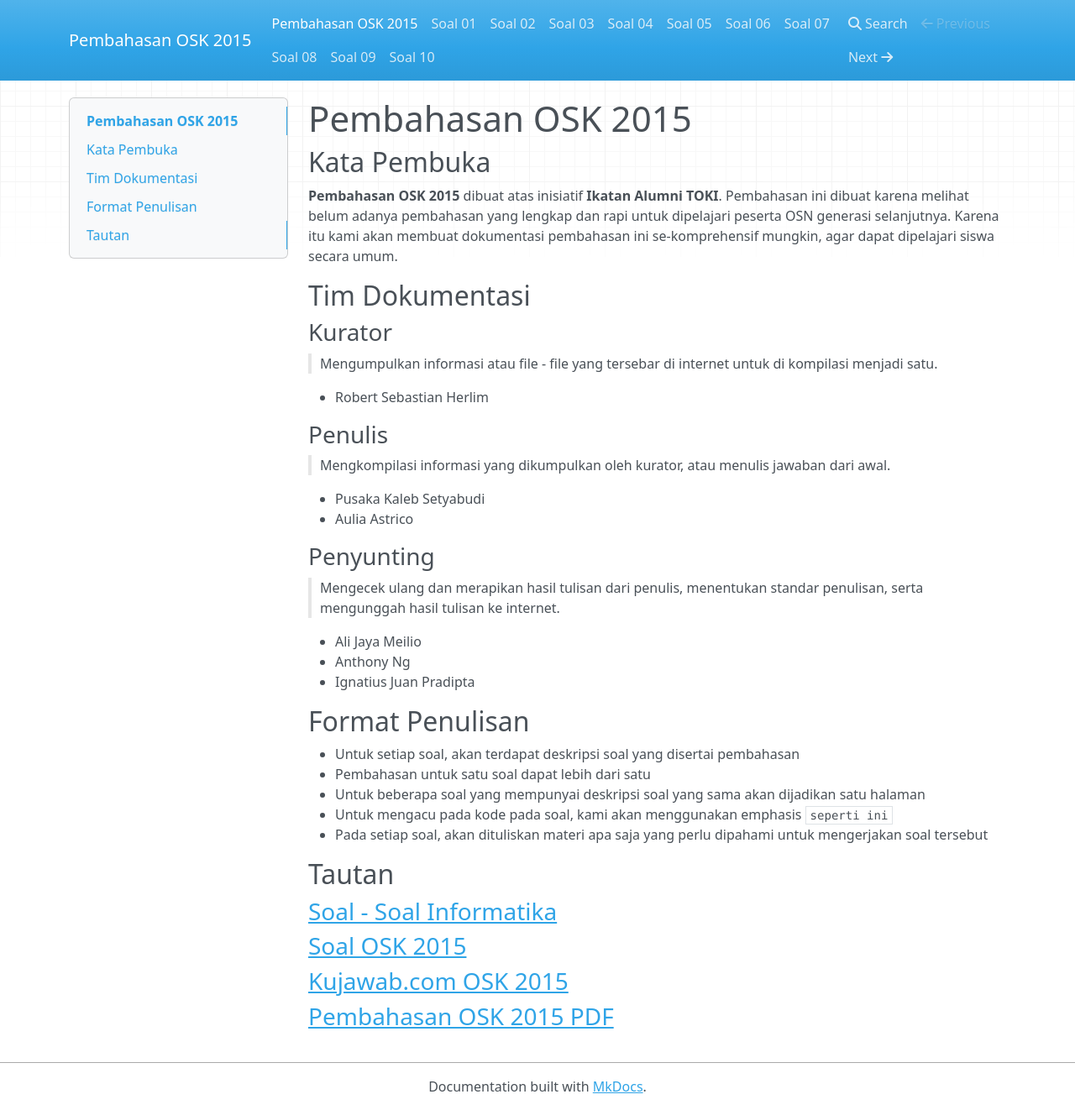
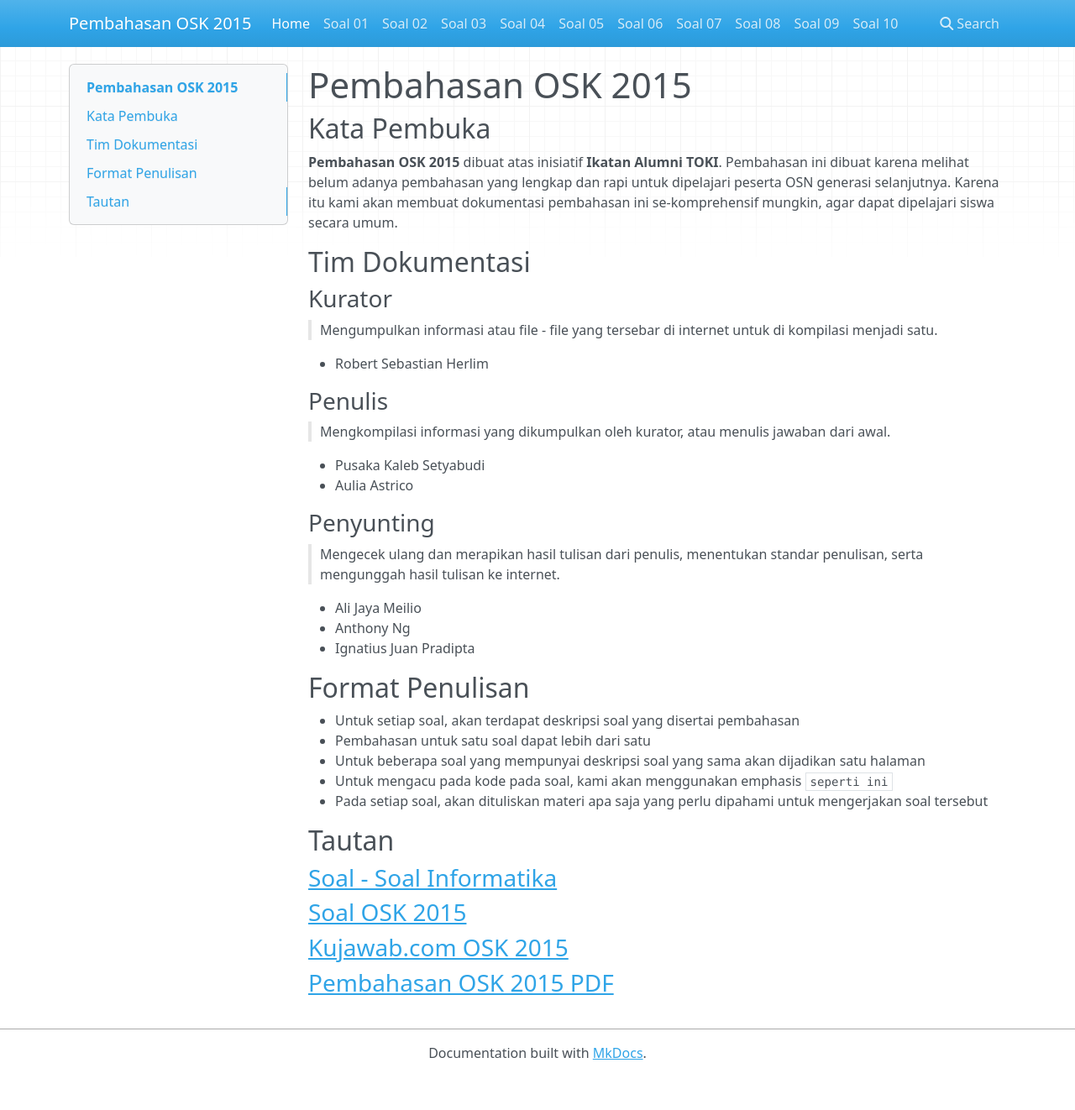
Before and after one commit to alijaya/OSK-2015, an MkDocs documentation site: the page built from docs/index.md, in a window 1280 px wide and 1322 px high. Shown: the whole window at 84% size. Built offline with MkDocs 1.6.1, drawn with Linux system fonts in a browser that asks for light colours; nearby versions of some CDN libraries; old or Windows-style settings are respelled for this version of MkDocs; part of the change alters nothing that is shown.

Commit message:
no message

```diff
--- a/mkdocs.yml
+++ b/mkdocs.yml
@@ -1 +1,13 @@
 site_name: Pembahasan OSK 2015
+pages:
+- [index.md, Home]
+- ["soal 01.md", Soal 01]
+- ["soal 02.md", Soal 02]
+- ["soal 03.md", Soal 03]
+- ["soal 04.md", Soal 04]
+- ["soal 05.md", Soal 05]
+- ["soal 06.md", Soal 06]
+- ["soal 07.md", Soal 07]
+- ["soal 08.md", Soal 08]
+- ["soal 09.md", Soal 09]
+- ["soal 10.md", Soal 10]
```
